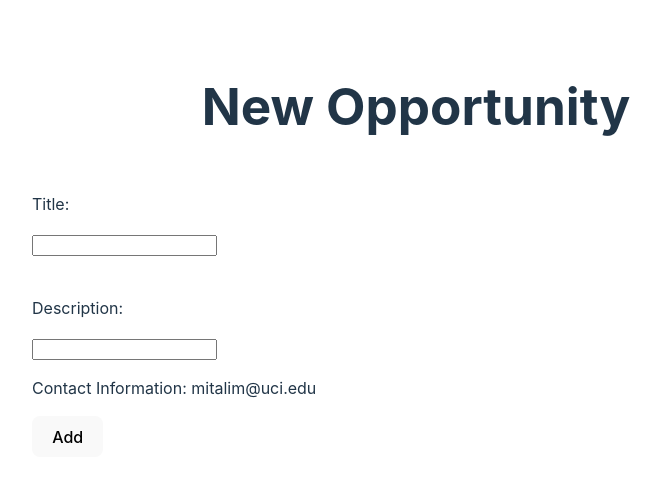
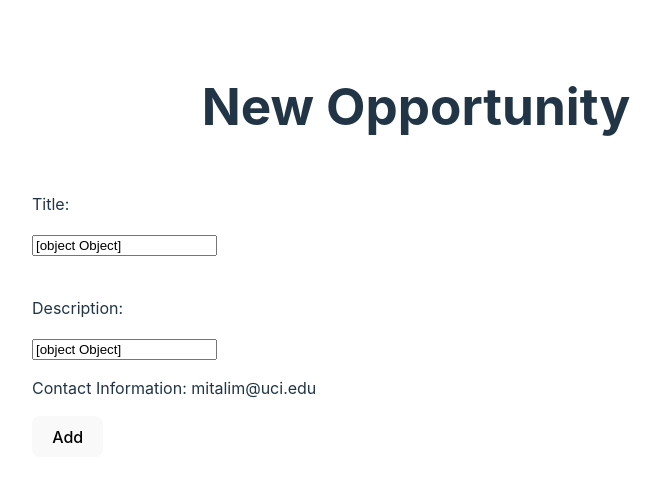
Before and after one commit to MaanPatel2005/ZotResearch, a React (Vite) app in the folder zot_research/: page / in a window 1280 px wide. Shown: the top 482 px of the page, without its empty margins (224-884 px from the left). Built offline with nearby package versions, Linux system fonts and the light colour scheme.

Commit message:
Update AddPost.jsx

```diff
--- a/zot_research/src/AddPost.jsx
+++ b/zot_research/src/AddPost.jsx
@@ -2,7 +2,7 @@ import React, {useState} from 'react'
 import './AddPost.css'
 
 function AddPost() {
-  const [inputValue, setInputValue] = useState('');
+  const [inputValue, setInputValue] = useState({ title: "", description: "No description given" });
   const [result, setResult] = useState('');
 
   const handleInputChange = (event) => {
@@ -11,7 +11,7 @@ function AddPost() {
 
   const handleButtonClick = () => {
     // Process the input value and update the variable (result in this case)
-    setResult(`Input value is: ${inputValue}`);
+    setResult(`Input value is: ${inputValue.title}`);
   };
 
     return (
```
